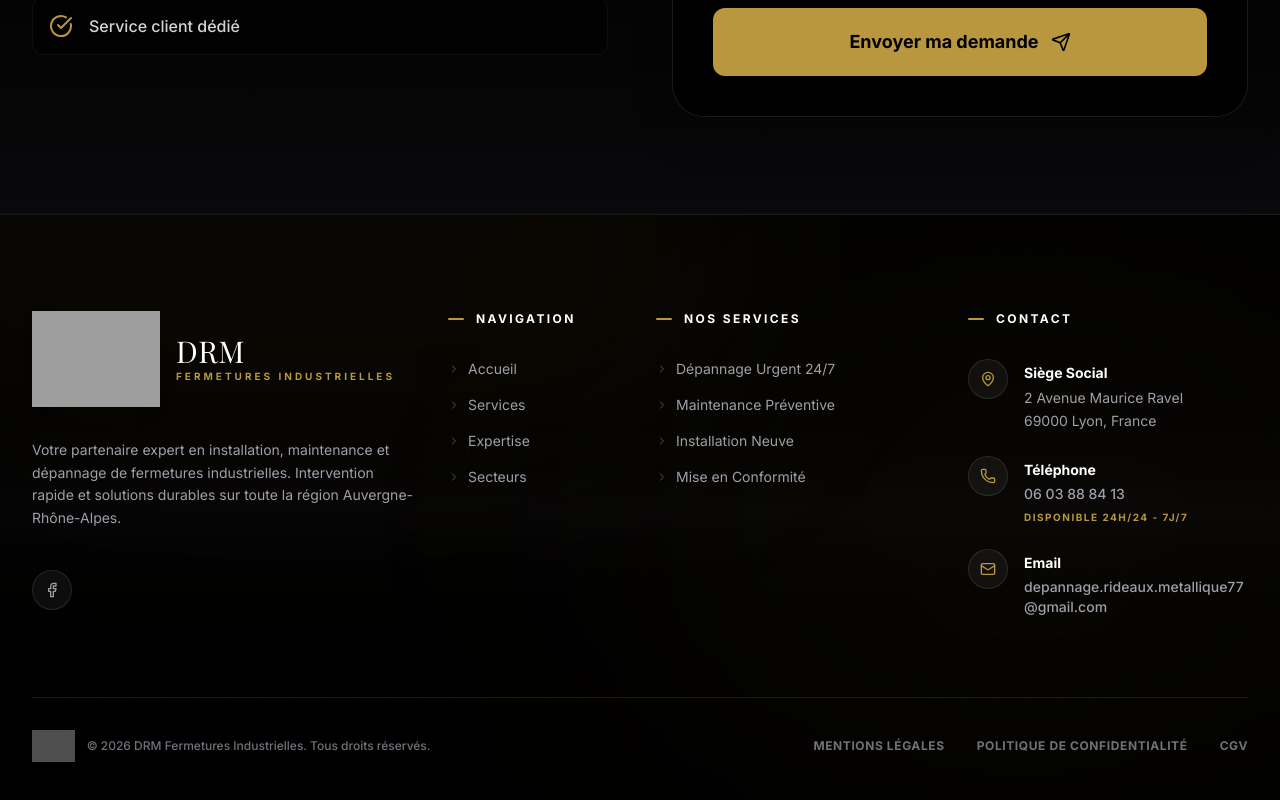
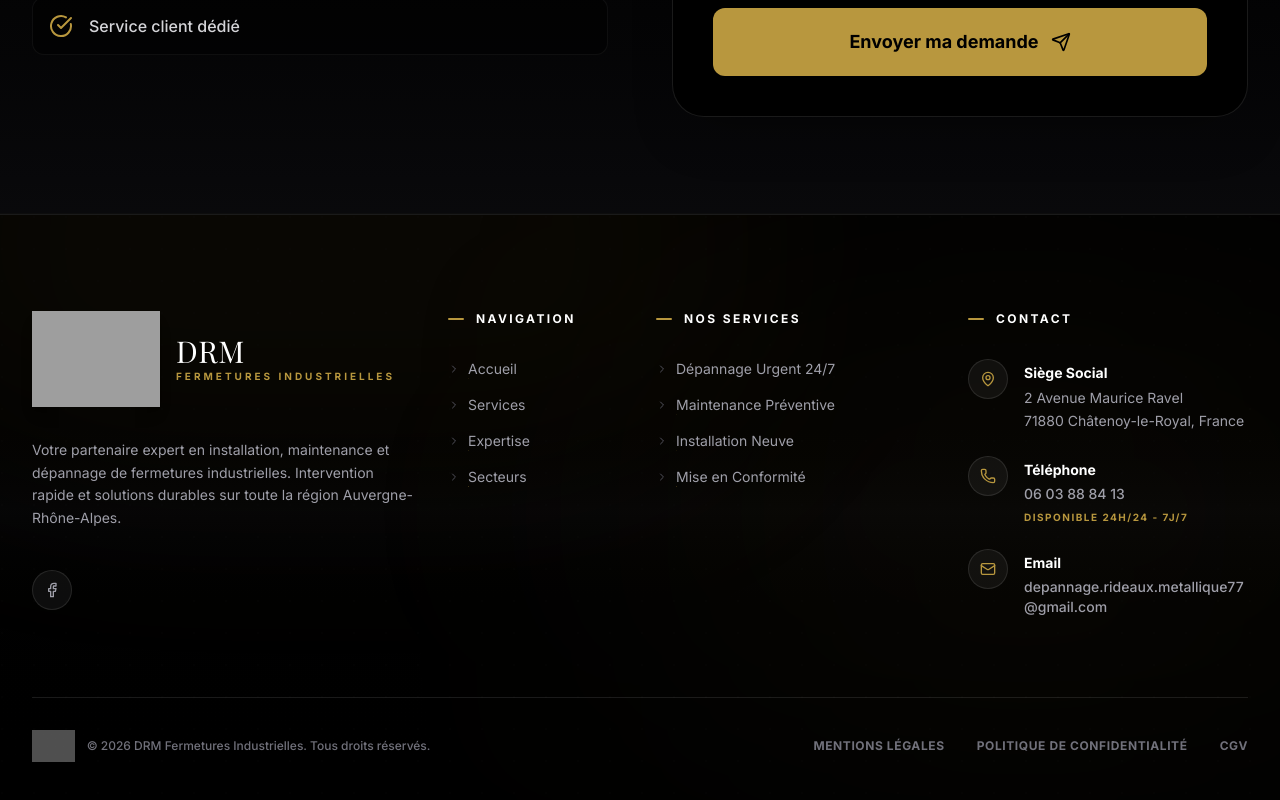
Before and after one commit to titou577/DRMetallique.fr, a React (Vite) app: page / in a window 1280 px wide. Shown: the part 9938-10738 px from the top of the page. Built offline with nearby package versions, Linux system fonts and the light colour scheme; grey boxes are pictures that could not be loaded; a web font is replaced by a local one.

Commit message:
Update address in App component

```diff
--- a/src/App.tsx
+++ b/src/App.tsx
@@ -897,7 +897,7 @@ export default function App() {
                   </div>
                   <div className="pt-1">
                     <span className="block text-white text-sm font-bold mb-1">Siège Social</span>
-                    <span className="text-zinc-400 text-sm leading-relaxed block group-hover:text-zinc-300 transition-colors">2 Avenue Maurice Ravel<br/>69000 Lyon, France</span>
+                    <span className="text-zinc-400 text-sm leading-relaxed block group-hover:text-zinc-300 transition-colors">2 Avenue Maurice Ravel<br/>71880 Châtenoy-le-Royal, France</span>
                   </div>
                 </li>
                 <li className="flex items-start gap-4 group">
```
